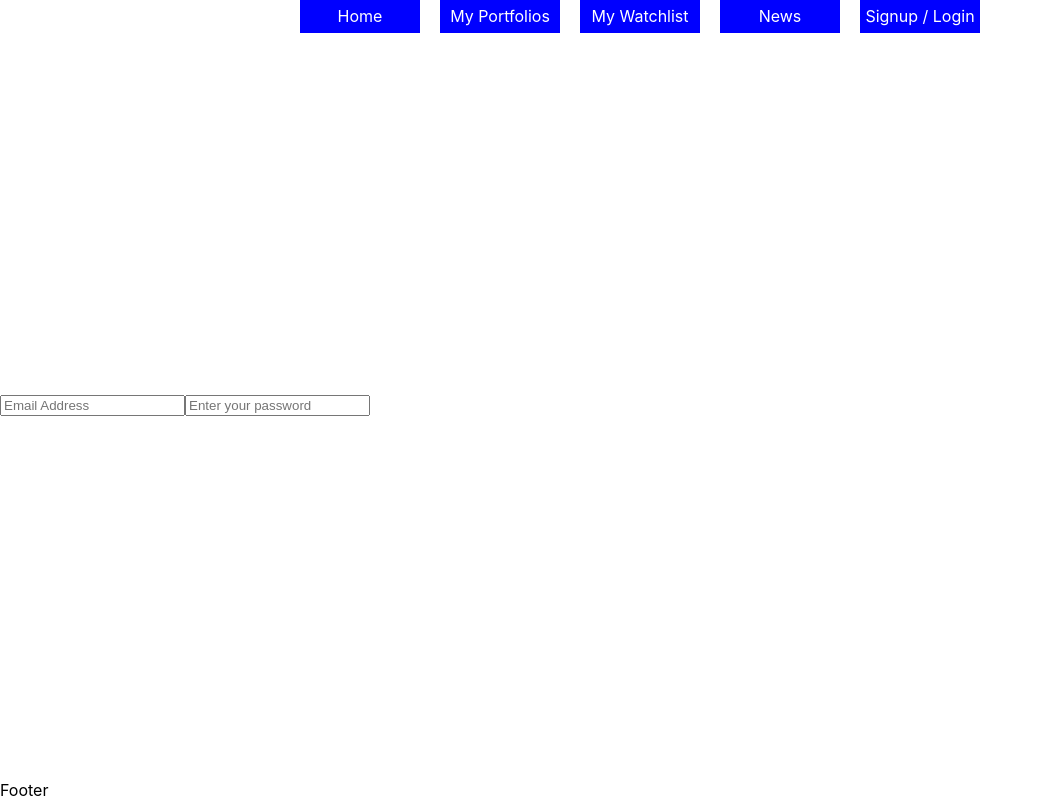
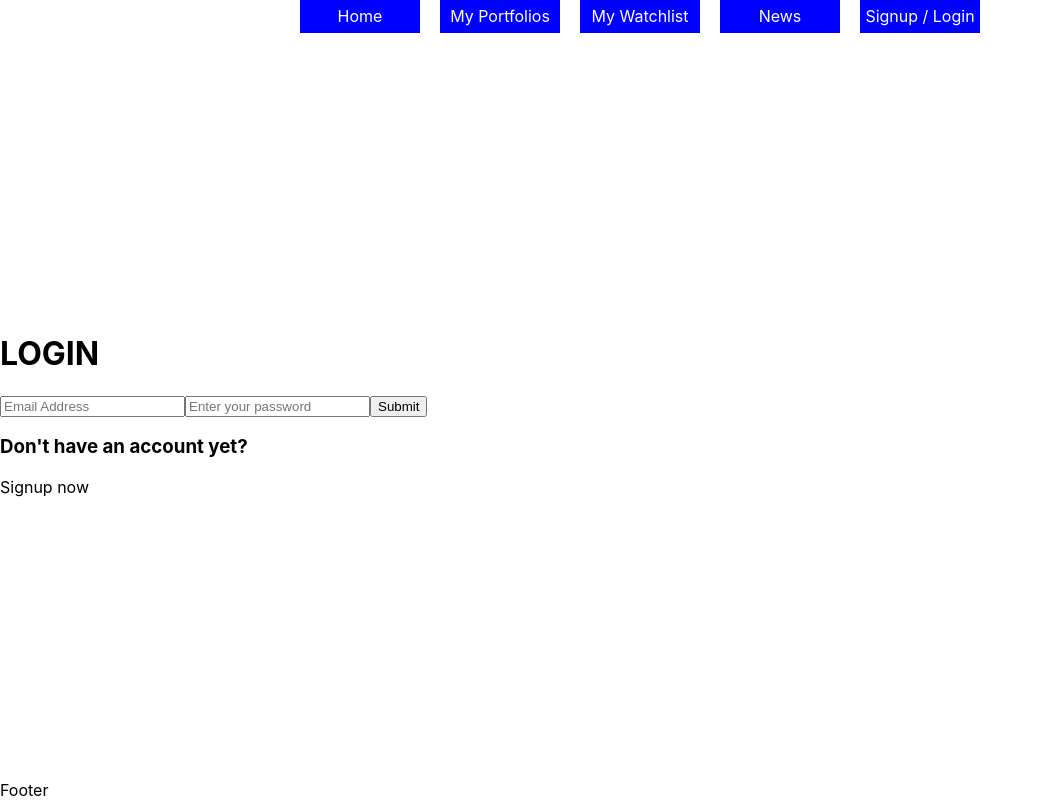
Before and after one commit to ClaFiore/StocksAppReact, a React (Create React App) app: page / in a window 1280 px wide. Both pictures are taken after a click on the element "Signup / Login". Shown: the whole page, without its empty margins (0-1043 px from the left). Built offline with nearby package versions, Linux system fonts and the light colour scheme.

Commit message:
login component

```diff
--- a/src/containers/Login.js
+++ b/src/containers/Login.js
@@ -3,10 +3,13 @@ import React from 'react'
 const Login = props => {
     return(
         <div>
+            <h1>LOGIN</h1>
             <form>
                 <input type='text' placeholder='Email Address' />
                 <input type='password' placeholder='Enter your password'/>
+                <input type='submit'/>
             </form>
+            <h3>Don't have an account yet?</h3><span>Signup now</span>
         </div>
     )
 }
```
